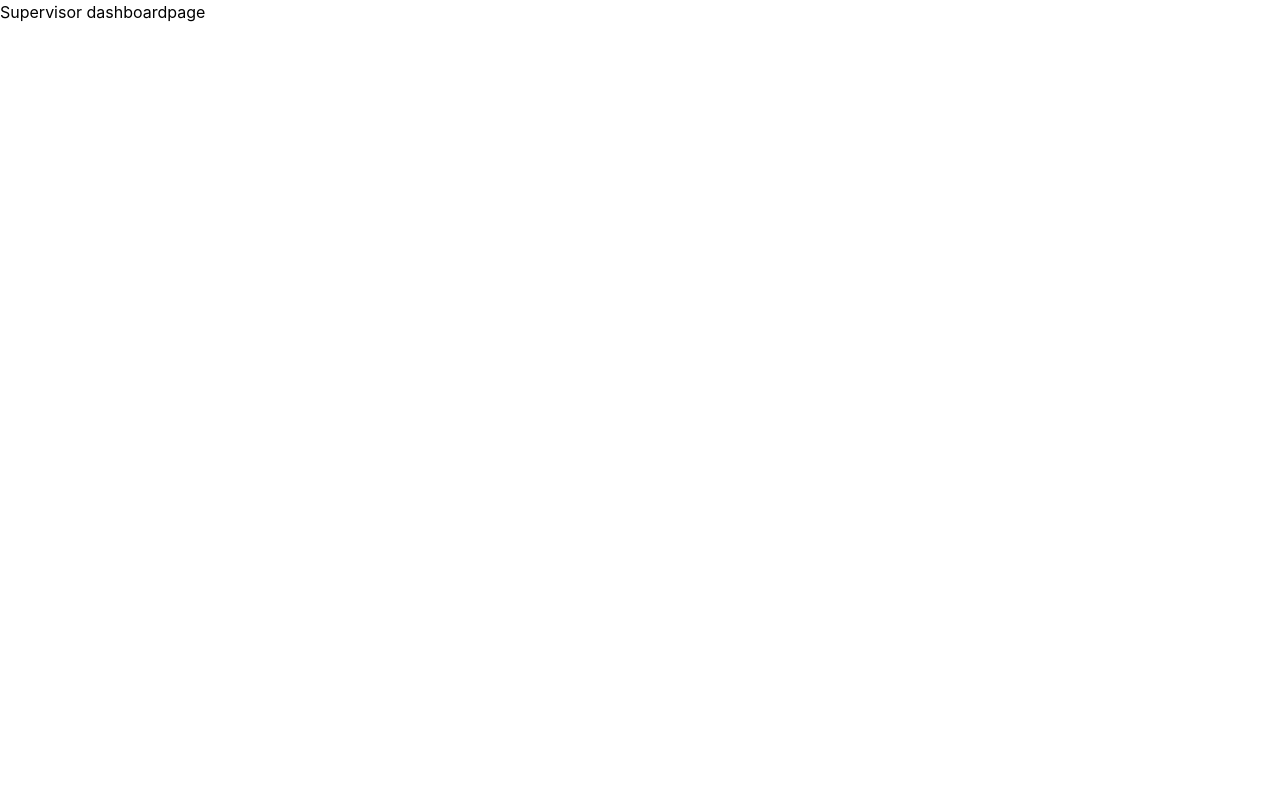
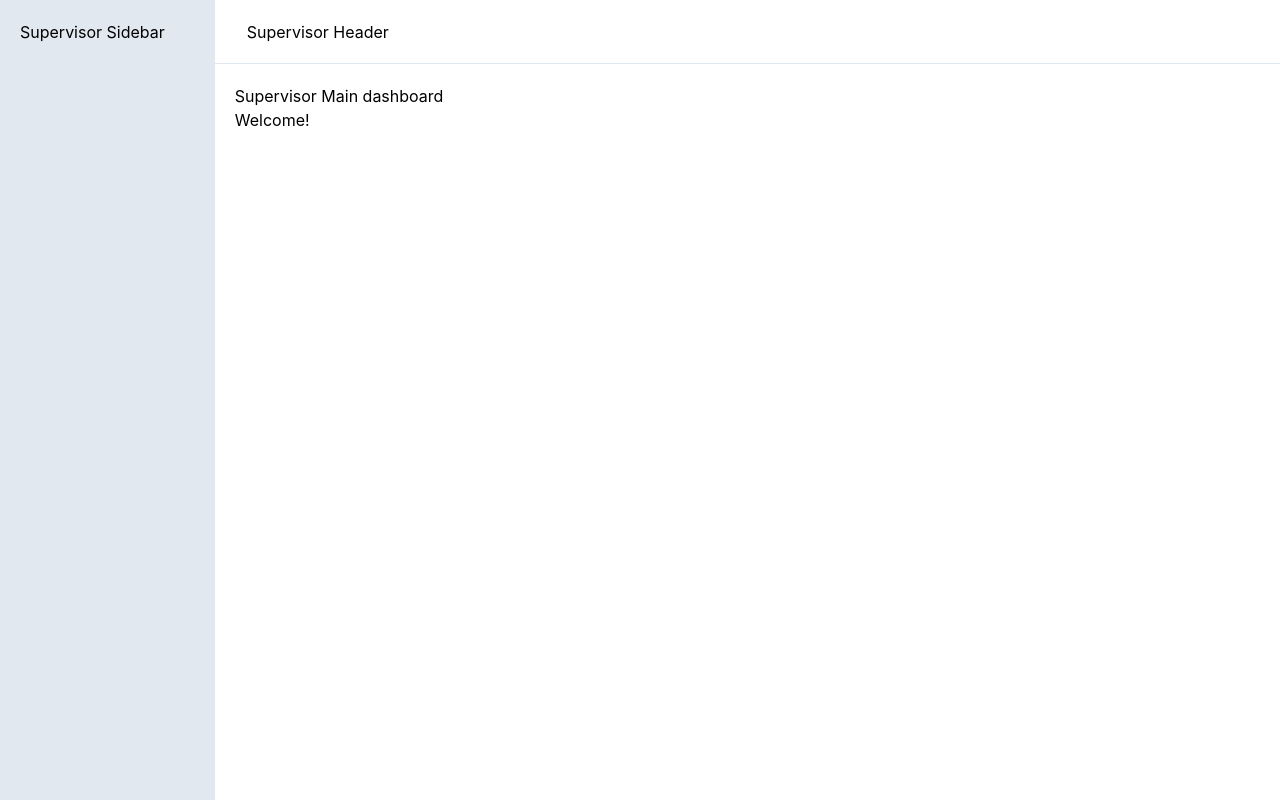
Before and after one commit to dev-St0ic/HR-Internship-Management-System, a React (Vite) app in the folder frontend-hrms/: page /supervisor in a window 1280 px wide. Built offline with nearby package versions, Linux system fonts and the light colour scheme.

Commit message:
add: /supervisor direct routes temporary

```diff
--- /dev/null
+++ b/frontend-hrms/src/portals/supervisor/layouts/SupervisorLayout.jsx
@@ -0,0 +1,25 @@
+import { Outlet, Link } from 'react-router-dom';
+
+const SupervisorLayout = () => {
+  return (
+    <div className="flex min-h-screen">
+      <nav className="bg-slate-200 p-5 w-[250px]">
+        <h2>Supervisor Sidebar</h2>
+        <ul>
+          {/* <li><Link to="/supervisor">Dashboard</Link></li> */}
+        </ul>
+      </nav>
+      <div className="row w-full">
+        <header className="h-16 border-b border-slate-200 flex items-center px-8">
+          Supervisor Header
+        </header>
+
+        <main style={{ flex: 1, padding: '20px' }}>
+          <Outlet />
+        </main>
+      </div>
+    </div>
+  );
+};
+
+export default SupervisorLayout;
--- /dev/null
+++ b/frontend-hrms/src/portals/supervisor/pages/SupervisorDashboard.jsx
@@ -0,0 +1,8 @@
+export default function SupervisorDashboard() {
+  return (
+    <div>
+      <h1>Supervisor Main dashboard</h1>
+      <p>Welcome!</p>
+    </div>
+  );
+};
--- a/frontend-hrms/src/routes/AppRouter.jsx
+++ b/frontend-hrms/src/routes/AppRouter.jsx
@@ -1,6 +1,7 @@
 
 import { BrowserRouter, Routes, Route, Navigate } from "react-router-dom";
-
+import SupervisorLayout from '../portals/supervisor/layouts/SupervisorLayout';
+import SupervisorDashboard from '../portals/supervisor/pages/SupervisorDashboard';
 // Temporary placeholders muna
 const Home = () => (
     <>Homee</>
@@ -8,10 +9,6 @@ const Home = () => (
 
 const InternDashboard = () => (
     <>Intern dashboard page</>
-);
-
-const SupervisorDashboard = () => (
-    <>Supervisor dashboardpage</>
 );
 
 const HRStaffDashboard = () => (
@@ -31,7 +28,12 @@ export const AppRouter = () => {
 
             <Route path="/*" element={<Home/>} />
             <Route path="/intern/*" element={<InternDashboard />} />
-            <Route path="/supervisor/*" element={<SupervisorDashboard />} />
+
+            {/* temp supervisor route */}
+            <Route path="/supervisor" element={<SupervisorLayout />}>
+                <Route index element={<SupervisorDashboard />} />
+            </Route>
+
             <Route path="/hr-staff/*" element={<HRStaffDashboard />} />
             <Route path="/hr-admin/*" element={<HRAdminDashboard />} />
 
```
Also changed, not shown: 1 other file (tests, documents, lock files or other folders).
